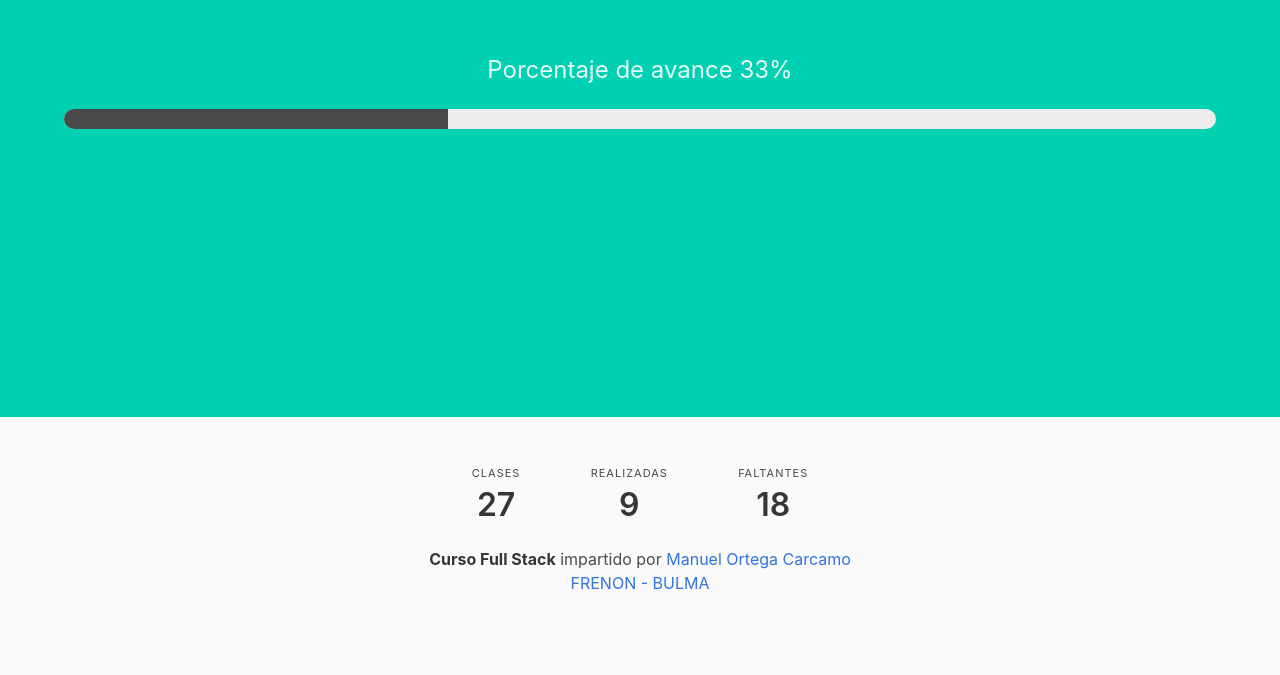
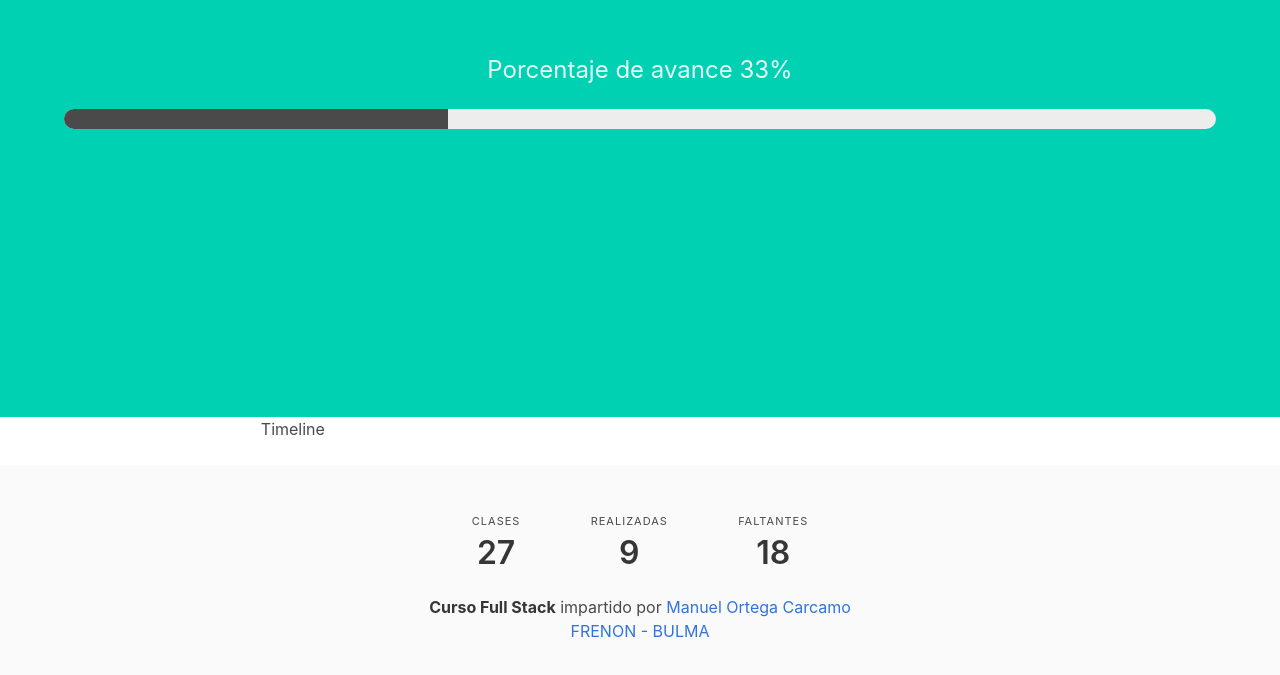
Before and after one commit to mortegac/frenon-layout-bulma, a plain HTML site: page index.html in a window 1280 px wide. Shown: the part 831-1506 px from the top of the page. Drawn offline with Linux system fonts and the light colour scheme.

Commit message:
chore:  add div timeline

```diff
--- a/index.html
+++ b/index.html
@@ -42,6 +42,14 @@
             </div>
         </div>
     </section>
+
+    <div class="columns is-centered">
+      <div class="column is-one-fifth"></div>
+      <div class="column column is-centered">Timeline</div>
+      <div class="column is-one-fifth"></div>
+    </div>
+
+
     <footer class="footer">
         <div class="columns">
             <div class="column"></div>
```
